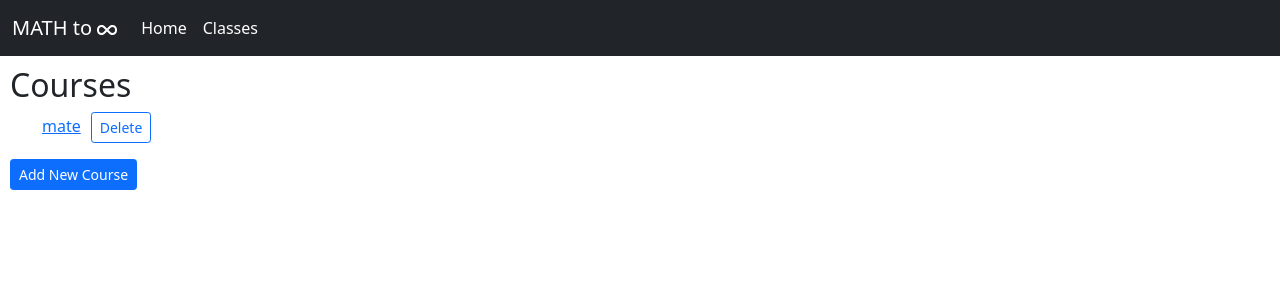
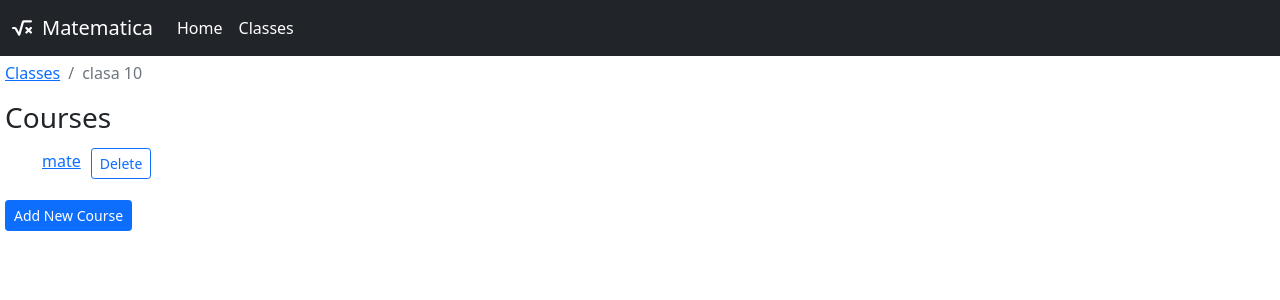
Before and after one commit to valvic66/django_classes_courses_project, a Django app: page /class/13/all_courses/ in a window 1280 px wide. Shown: the top 300 px of the page. Run offline with Django 4.2, Linux system fonts and the light colour scheme; data comes from the database, SQL or seed files in the repository; both versions use the stored data as it was after the commit; some libraries are stand-ins or nearby versions.

Commit message:
implemented breadcrum;changed logo icon

```diff
--- a/classes/templates/base.html
+++ b/classes/templates/base.html
@@ -14,8 +14,9 @@
     />
   </head>
   <style>
-    .classes__container {
-      padding: 10px;
+    .classes__container,
+    .course__container {
+      padding: 5px;
     }
   </style>
   <body>
--- a/classes/templates/class_list.html
+++ b/classes/templates/class_list.html
@@ -17,7 +17,7 @@
 
 {% extends 'base.html' %} {% block container %}
 <div class="classes__classlist">
-  <h2>Classes</h2>
+  <h3>Classes</h3>
   <ul>
     {% for my_class in classes %}
     <div class="class__container">
--- a/classes/templates/course_list.html
+++ b/classes/templates/course_list.html
@@ -1,14 +1,13 @@
-<!-- templates/course_list.html -->
 {% extends 'base.html' %} {% block container %}
 <style>
   .course__container {
     display: flex;
-    align-items: baseline; /* Align items based on their baseline */
-    gap: 10px; /* Adjust the spacing between class title and delete form */
+    align-items: baseline;
+    gap: 10px;
   }
 
   .delete-form {
-    margin-right: 10px; /* Add some additional spacing if needed */
+    margin-right: 10px;
   }
 
   .course__item {
@@ -17,7 +16,17 @@
 </style>
 
 <div class="classes__courselist">
-  <h2>Courses</h2>
+  <nav aria-label="breadcrumb">
+    <ol class="breadcrumb">
+      <li class="breadcrumb-item">
+        <a href="{% url 'class_list' %}">Classes</a>
+      </li>
+      <li class="breadcrumb-item active" aria-current="page">
+        {{ class_name }}
+      </li>
+    </ol>
+  </nav>
+  <h3>Courses</h3>
   <ul>
     {% for course in courses %}
     <div class="course__container">
@@ -41,7 +50,7 @@
     {% endfor %}
   </ul>
 </div>
-<a href="{% url 'add_course' class_id=class_id %}">
-  <button class="btn btn-primary btn-sm">Add New Course</button>
-</a>
+<form method="get" action="{% url 'add_course' class_id=class_id %}">
+  <button type="submit" class="btn btn-primary btn-sm">Add New Course</button>
+</form>
 {% endblock %}
--- a/classes/templates/navbar.html
+++ b/classes/templates/navbar.html
@@ -4,16 +4,33 @@
   }
 
   .navbar-nav .nav-item:hover .nav-link {
-      color: #ffc107; /* Change this to the desired hover color */
-      text-decoration: underline; /* Add underline effect on hover */
+      color: #ffc107;
+      text-decoration: underline;
+  }
+
+  .logo__container {
+    display: flex;
+    align-items: center;
+    gap: 10px;
+  }
+
+  .logo__container svg {
+    vertical-align: middle;
+}
+
+  .logo__container p {
+      margin: 0;
+      vertical-align: middle;
   }
 </style>
 
 <nav class="navbar navbar-expand-lg navbar-dark bg-dark">
   <div class="container-fluid">
     <a class="navbar-brand" href="{% url 'home_view' %}">
-      MATH to
-      <svg xmlns="http://www.w3.org/2000/svg" height="16" width="20" viewBox="0 0 640 512"><!--!Font Awesome Free 6.5.1 by @fontawesome - https://fontawesome.com License - https://fontawesome.com/license/free Copyright 2023 Fonticons, Inc.--><path d="M0 241.1C0 161 65 96 145.1 96c38.5 0 75.4 15.3 102.6 42.5L320 210.7l72.2-72.2C419.5 111.3 456.4 96 494.9 96C575 96 640 161 640 241.1v29.7C640 351 575 416 494.9 416c-38.5 0-75.4-15.3-102.6-42.5L320 301.3l-72.2 72.2C220.5 400.7 183.6 416 145.1 416C65 416 0 351 0 270.9V241.1zM274.7 256l-72.2-72.2c-15.2-15.2-35.9-23.8-57.4-23.8C100.3 160 64 196.3 64 241.1v29.7c0 44.8 36.3 81.1 81.1 81.1c21.5 0 42.2-8.5 57.4-23.8L274.7 256zm90.5 0l72.2 72.2c15.2 15.2 35.9 23.8 57.4 23.8c44.8 0 81.1-36.3 81.1-81.1V241.1c0-44.8-36.3-81.1-81.1-81.1c-21.5 0-42.2 8.5-57.4 23.8L365.3 256z" fill="white"/></svg>
+      <div class="logo__container">
+        <svg xmlns="http://www.w3.org/2000/svg" height="18" width="20" viewBox="0 0 576 512"><!--!Font Awesome Free 6.5.1 by @fontawesome - https://fontawesome.com License - https://fontawesome.com/license/free Copyright 2023 Fonticons, Inc.--><path d="M282.6 78.1c8-27.3 33-46.1 61.4-46.1H544c17.7 0 32 14.3 32 32s-14.3 32-32 32H344L238.7 457c-3.6 12.3-14.1 21.2-26.8 22.8s-25.1-4.6-31.5-15.6L77.6 288H32c-17.7 0-32-14.3-32-32s14.3-32 32-32H77.6c22.8 0 43.8 12.1 55.3 31.8l65.2 111.8L282.6 78.1zM393.4 233.4c12.5-12.5 32.8-12.5 45.3 0L480 274.7l41.4-41.4c12.5-12.5 32.8-12.5 45.3 0s12.5 32.8 0 45.3L525.3 320l41.4 41.4c12.5 12.5 12.5 32.8 0 45.3s-32.8 12.5-45.3 0L480 365.3l-41.4 41.4c-12.5 12.5-32.8 12.5-45.3 0s-12.5-32.8 0-45.3L434.7 320l-41.4-41.4c-12.5-12.5-12.5-32.8 0-45.3z" fill="white"/></svg>
+        <p>Matematica</p>
+      </div>
     </a>
 
     <button
--- a/classes/views.py
+++ b/classes/views.py
@@ -65,6 +65,7 @@ class CourseListView(ListView):
         context = super().get_context_data(**kwargs)
         class_id = self.kwargs['class_id']
         context['class_id'] = class_id
+        context['class_name'] = MyClass.objects.get(id=class_id).name
         return context
 
 class AddCourseView(View):
@@ -111,7 +112,9 @@ class PDFFileListView(ListView):
         class_id = self.kwargs['class_id']
         course_id = self.kwargs['course_id']
         context['class_id'] = class_id
+        context['class_name'] = MyClass.objects.get(id=class_id).name
         context['course_id'] = course_id
+        context['course_title'] = Course.objects.get(id=course_id).title
         context['form'] = PDFFileForm(initial={'course': course_id})
         return context
 
```
Also changed, not shown: classes/templates/pdf_list.html (+17 -1 lines), db.sqlite3.
